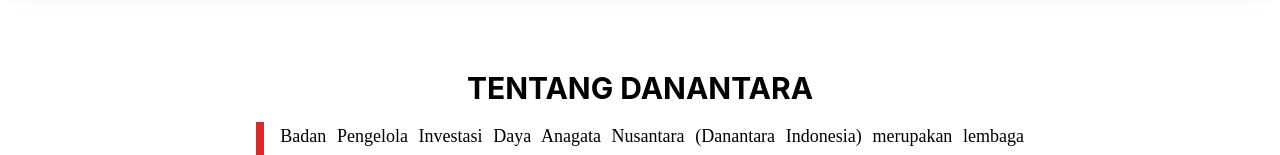
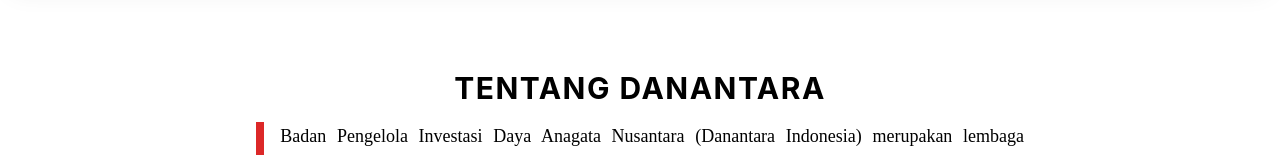
Before and after one commit to zeltr76/thebetterdanantara, a Nuxt app: page /id in a window 1280 px wide. Shown: the part 638-793 px from the top of the page. Built offline with nearby package versions, Linux system fonts and the light colour scheme.

Commit message:
fix(components/Atomic/SectionHeading.vue): set letter spacing

```diff
--- a/components/Atomic/SectionHeading.vue
+++ b/components/Atomic/SectionHeading.vue
@@ -1,7 +1,9 @@
 <script setup lang="ts"></script>
 
 <template>
-  <h1 class="text-center text-lg font-bold uppercase md:text-2xl xl:text-3xl">
+  <h1
+    class="text-center text-lg font-bold uppercase tracking-wider md:text-2xl xl:text-3xl"
+  >
     <slot />
   </h1>
 </template>
```
